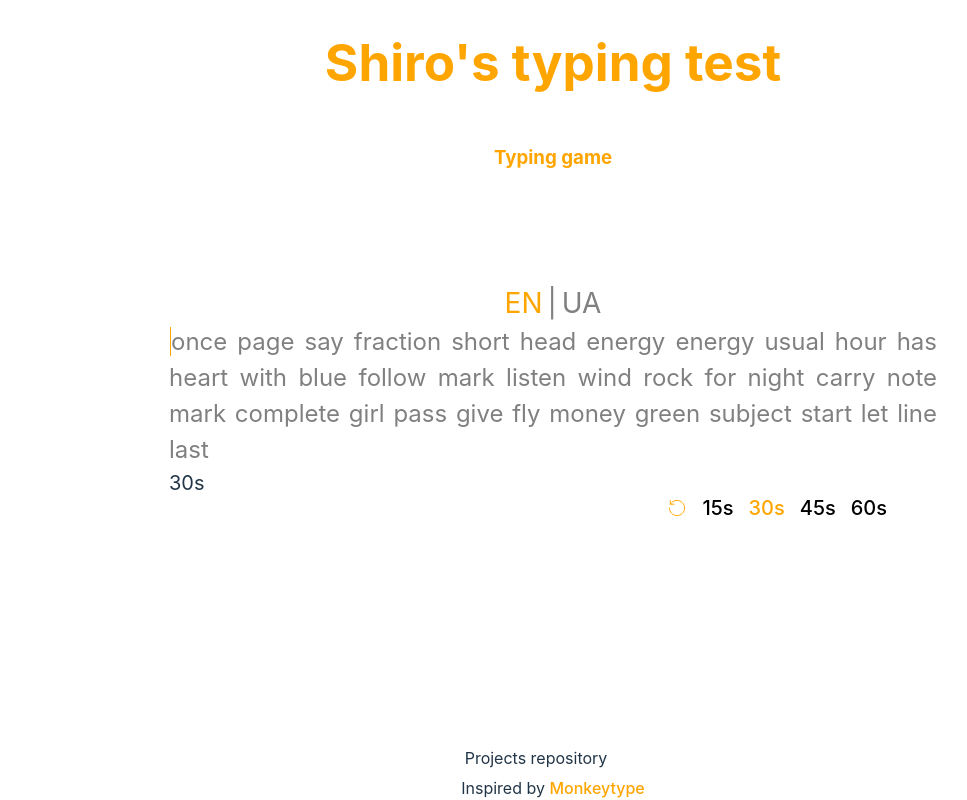
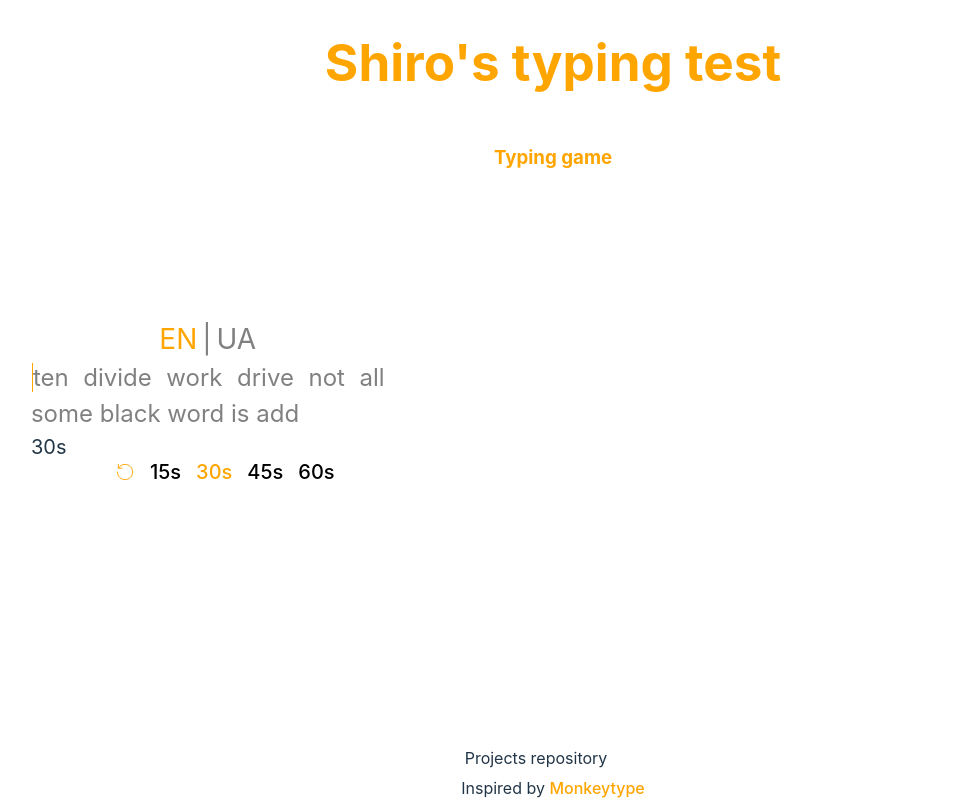
Before and after one commit to SkyDmytro/typing_test, a React (Vite) app: page / in a window 1280 px wide. Shown: the whole page, without its empty margins (87-1054 px from the left). Built offline with nearby package versions, Linux system fonts and the light colour scheme.

Commit message:
add text regeneration after completing all words

```diff
--- a/src/components/TypingField/TypingField.tsx
+++ b/src/components/TypingField/TypingField.tsx
@@ -11,25 +11,45 @@
 interface TypingFieldProps {
   onStart: (_: boolean) => void;
   words: string;
+  setResetKey: React.Dispatch<React.SetStateAction<Date>>;
 }
 
-export const TypingField = ({ onStart, words }: TypingFieldProps) => {
+export const TypingField = ({
+  onStart,
+  words,
+  setResetKey,
+}: TypingFieldProps) => {
   const { results, setResults } = useContext(ResultsContext);
-  const { handleInputChange, inputText } = useInput(onStart);
+  const { handleInputChange, inputText, resetInputText } = useInput(onStart);
 
   const { correctCharacters, incorrectCharacters } =
     getCorrectnIncorrectCharacters(inputText, words);
+
+  console.log(correctCharacters, incorrectCharacters);
 
   useEffect(() => {
     if (results.isFinished) {
       setResults((prevResults) => ({
         ...prevResults,
-        correctChars: correctCharacters,
-        incorrectChars: incorrectCharacters,
-        wordsTyped: getAmountOfWords(inputText),
+        correctChars: prevResults.correctChars + correctCharacters,
+        incorrectChars: prevResults.incorrectChars + incorrectCharacters,
+        wordsTyped: prevResults.wordsTyped + getAmountOfWords(inputText),
       }));
     }
   }, [results.isFinished]);
+
+  useEffect(() => {
+    if (inputText === words) {
+      setResetKey(new Date());
+      resetInputText();
+      setResults((prevResults) => ({
+        ...prevResults,
+        correctChars: prevResults.correctChars + correctCharacters,
+        incorrectChars: prevResults.incorrectChars + incorrectCharacters,
+        wordsTyped: prevResults.wordsTyped + getAmountOfWords(inputText),
+      }));
+    }
+  }, [inputText]);
 
   return (
     <>
--- a/src/components/TypingTest/TypingTest.tsx
+++ b/src/components/TypingTest/TypingTest.tsx
@@ -34,8 +34,11 @@
     time: 30,
     isFinished: false,
   });
+  const [resetKey, setResetKey] = useState(new Date());
+
   const words = useGetRandomWords(currentLanguage);
-  const memoizedWords = useMemo(() => words, [currentLanguage]);
+  const memoizedWords = useMemo(() => words, [resetKey, currentLanguage]);
+
   return (
     <ResultsContext.Provider value={{ results, setResults }}>
       <IdContextForRemount.Provider
@@ -50,6 +53,7 @@
             onStart={setCountDownStart}
             key={typingFieldId}
             words={memoizedWords}
+            setResetKey={setResetKey}
           />
           <Stats start={countDownStart} time={results.time} key={countDownId} />
           <Menu onReset={setCountDownStart} />
--- a/src/hooks/useGetRandomWords.tsx
+++ b/src/hooks/useGetRandomWords.tsx
@@ -19,7 +19,7 @@
   const currentWords =
     currentLanguage === "EN" ? englishWordsJSON : ukrainianWordsJSON;
 
-  while (result.length < 200) {
+  while (result.length < 50) {
     const newWord = getRandomWord(currentWords);
     if (result.length === 0) {
       result = newWord;
--- a/src/hooks/useInput.tsx
+++ b/src/hooks/useInput.tsx
@@ -8,6 +8,8 @@
     }
     setInputText(event.target.value);
   };
-
-  return { inputText, handleInputChange };
+  const resetInputText = () => {
+    setInputText("");
+  };
+  return { resetInputText, inputText, handleInputChange };
 };
```
